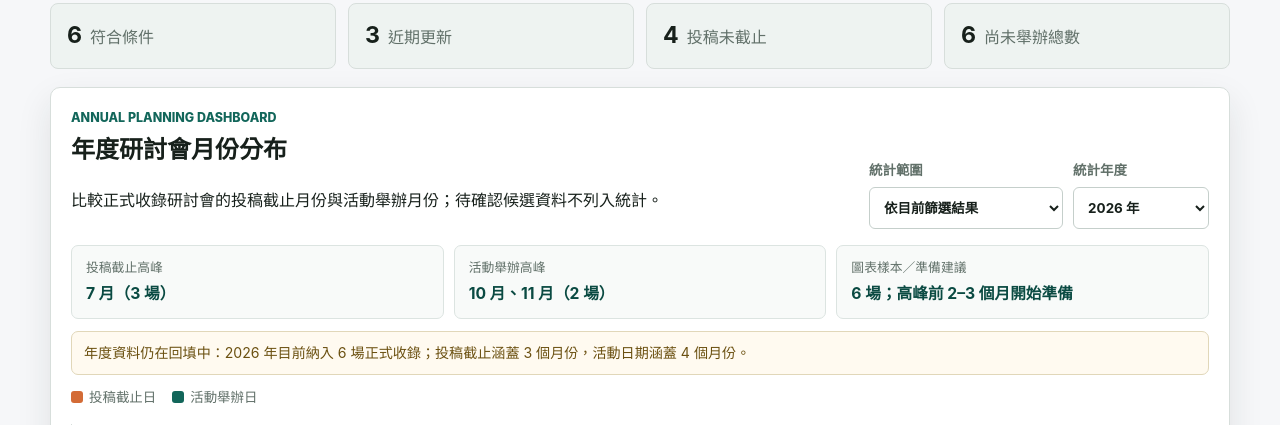
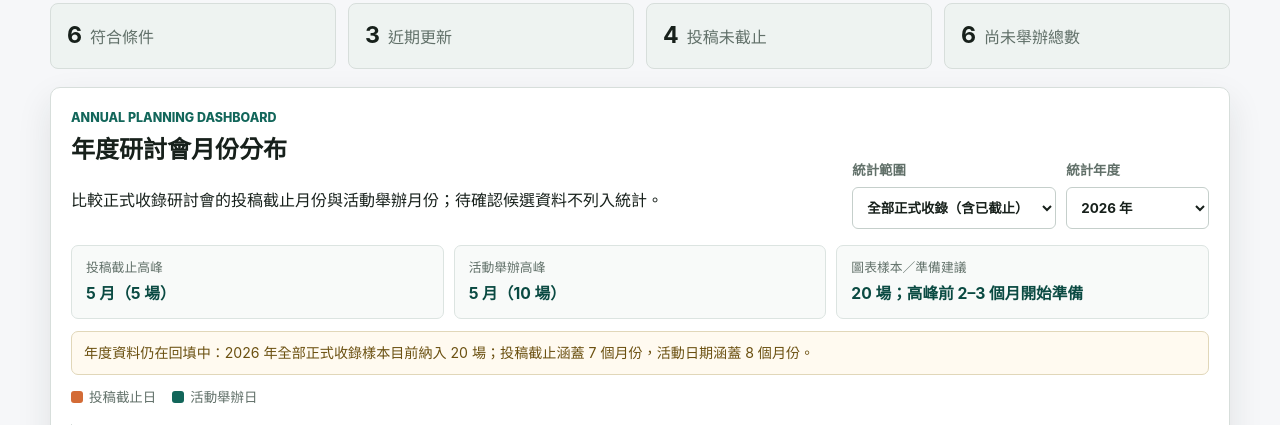
Before and after one commit to ftsainfu/twconferences, a website: page index.html in a window 1280 px wide. Shown: the part 620-1045 px from the top of the page. Drawn offline with Linux system fonts and the light colour scheme.

Commit message:
Default dashboard to all formal conferences

```diff
--- a/assets/app.js
+++ b/assets/app.js
@@ -561,7 +561,7 @@ function peakMonthLabel(months, key) {
   return `${peakMonths.join("、")}（${peak} 場）`;
 }
 
-function dashboardCompletenessLabel(items, year) {
+function dashboardCompletenessLabel(items, year, scope = "all") {
   const yearItems = items.filter(
     (item) => String(item.event_start || "").startsWith(year) || String(item.submission_deadline || "").startsWith(year),
   );
@@ -579,13 +579,15 @@ function dashboardCompletenessLabel(items, year) {
   );
   const sparse = yearItems.length < 40 || eventMonths.size < 8 || deadlineMonths.size < 8;
   const status = sparse ? "年度資料仍在回填中" : "年度樣本較完整";
-  return `${status}：${year} 年目前納入 ${yearItems.length} 場正式收錄；投稿截止涵蓋 ${deadlineMonths.size} 個月份，活動日期涵蓋 ${eventMonths.size} 個月份。`;
+  const scopeLabel = scope === "filtered" ? "目前篩選樣本" : "全部正式收錄樣本";
+  return `${status}：${year} 年${scopeLabel}目前納入 ${yearItems.length} 場；投稿截止涵蓋 ${deadlineMonths.size} 個月份，活動日期涵蓋 ${eventMonths.size} 個月份。`;
 }
 
 function renderMonthlyDashboard() {
   if (!els.monthlyChart || !els.dashboardYear) return;
   const verified = state.conferences.filter((item) => item.review_status !== "candidate");
-  const sourceItems = els.dashboardScope?.value === "all" ? verified : state.filtered;
+  const usesFilteredScope = els.dashboardScope?.value === "filtered";
+  const sourceItems = usesFilteredScope ? state.filtered : verified;
   const year = els.dashboardYear.value || String(state.referenceDate.getFullYear());
   const months = monthlyConferenceCounts(sourceItems, year);
   const contributingItems = sourceItems.filter(
@@ -598,7 +600,7 @@ function renderMonthlyDashboard() {
   const peakLead = deadlinePeak ? "高峰前 2–3 個月開始準備" : "目前資料不足，請持續追蹤";
   els.planningAdvice.textContent = `${contributingItems.length} 場；${peakLead}`;
   if (els.dashboardCompleteness) {
-    els.dashboardCompleteness.textContent = dashboardCompletenessLabel(sourceItems, year);
+    els.dashboardCompleteness.textContent = dashboardCompletenessLabel(sourceItems, year, usesFilteredScope ? "filtered" : "all");
   }
   els.monthlyChart.setAttribute(
     "aria-label",
--- a/index.html
+++ b/index.html
@@ -140,8 +140,8 @@
           <div class="dashboard-controls">
             <label>統計範圍
               <select id="dashboardScope" aria-label="儀表板統計範圍">
+                <option value="all">全部正式收錄（含已截止）</option>
                 <option value="filtered">依目前篩選結果</option>
-                <option value="all">全部正式收錄</option>
               </select>
             </label>
             <label>統計年度
```
Also changed, not shown: 1 other file.
